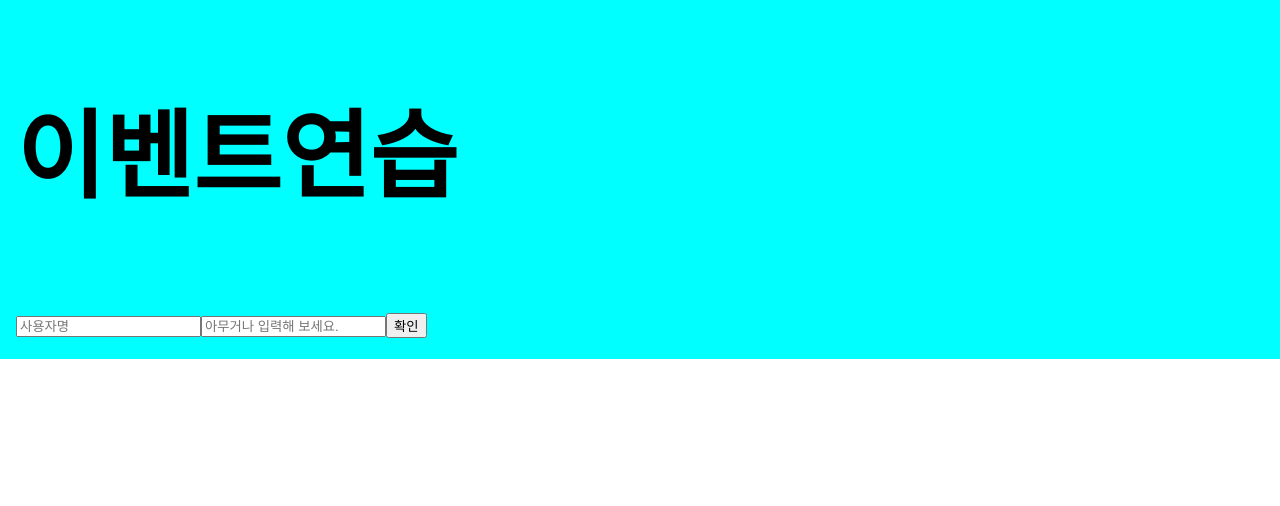
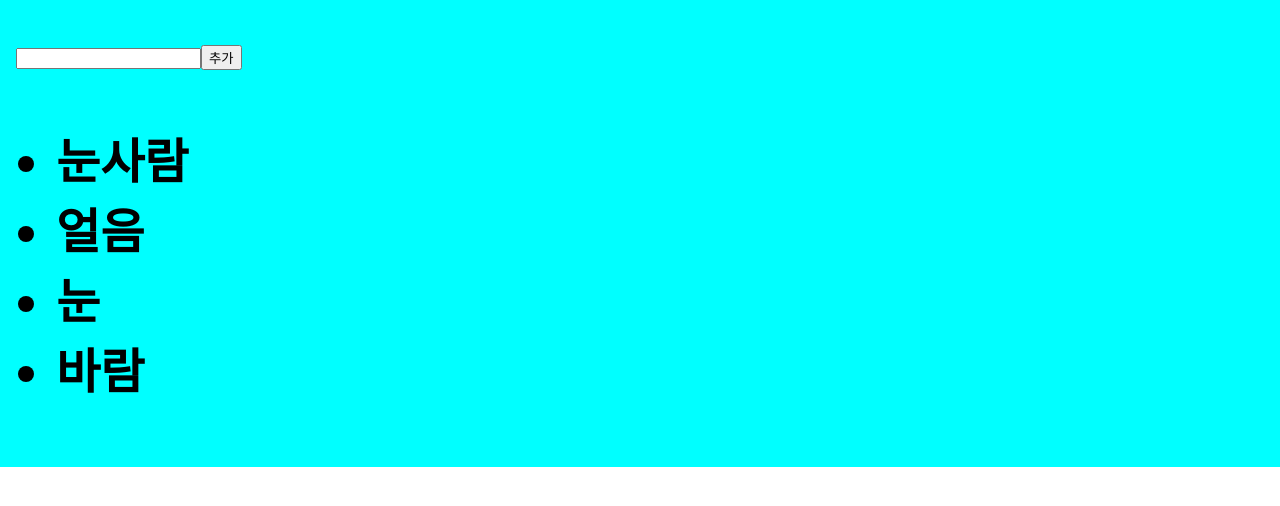
Before and after one commit to zeratool0207/hello-react, a React (Create React App) app: page / in a window 1280 px wide. Shown: the top 506 px of the page. Built offline with nearby package versions, Linux system fonts and the light colour scheme.

Commit message:
230208 09P Iteration Component Clear!

```diff
--- a/src/App.js
+++ b/src/App.js
@@ -1,13 +1,13 @@
 import logo from './logo.svg';
 import './App.css';
-import EventPracticeLv2 from './EventPracticeLv2';
+import IterationSample from './IterationSample';
 
 function App() {
 
   return (
     <>
       <div className='react'>
-       <EventPracticeLv2 />
+        <IterationSample />
       </div>
     </>
   );
--- /dev/null
+++ b/src/IterationSample.js
@@ -0,0 +1,50 @@
+import React, { useState } from 'react';
+
+const IterationSample = () => {
+    const [names, setNames]= useState([
+        {id: 1, text: '눈사람'},
+        {id: 2, text: '얼음'},
+        {id: 3, text: '눈'},
+        {id: 4, text: '바람'}
+    ]);
+
+    const [inputText, setInputText] = useState('');
+    const [nextId, setNextId] = useState(5);
+    const onChange = e => setInputText(e.target.value);
+
+    const onClick = () => {
+        const nextNames = names.concat({
+            id: nextId,
+            text: inputText
+        });
+        setNextId(nextId + 1);
+        setNames(nextNames);
+        setInputText('');
+    }
+
+    const onRemove = id => {
+        const nextNames = names.filter(name => name.id !== id);
+        setNames(nextNames);
+    }
+
+    const namesList = names.map( name =>
+        <li key = {name.id} onDoubleClick={() => onRemove(name.id)}>
+         { name.text }
+        </li>
+    )
+
+
+    return (
+        <>
+            <input value = {inputText} onChange = {onChange} />
+            <button onClick={onClick}>추가</button>
+            <ul>
+                {namesList}
+            </ul>
+        </>
+
+
+    )
+}
+
+export default IterationSample;
```
